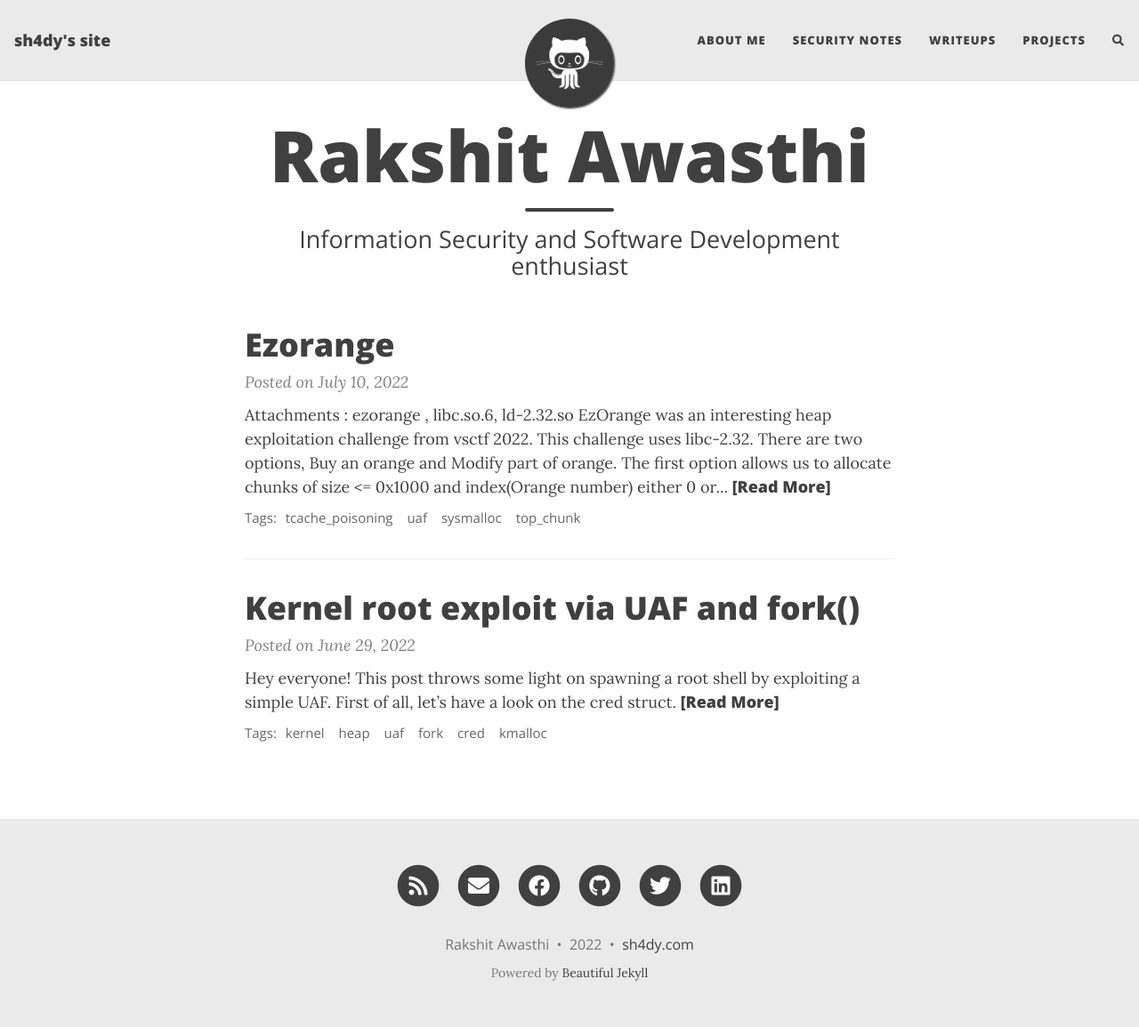
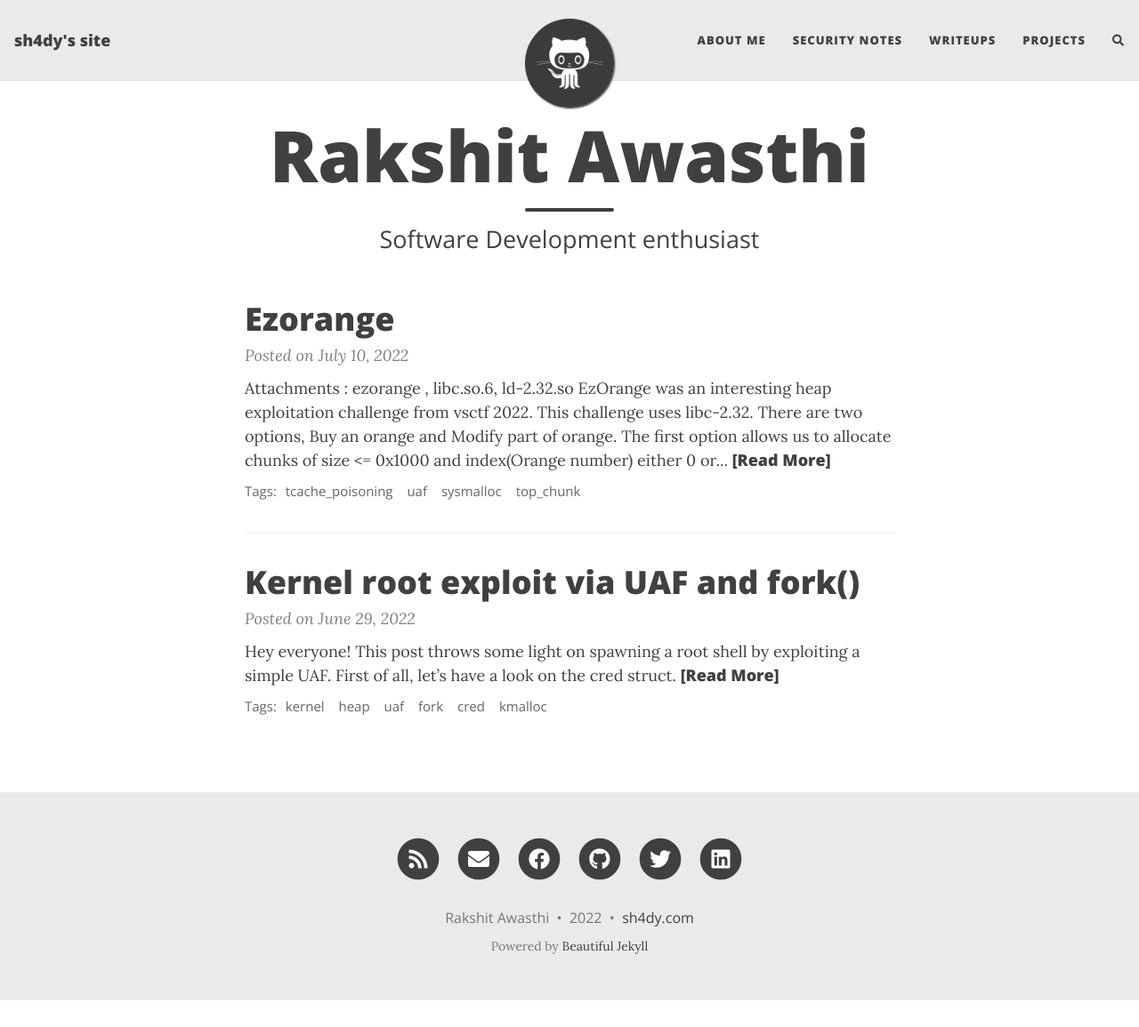
Before and after one commit to 0xSh4dy/archives_sh4dy.com, a Jekyll site: the page built from index.html, in a window 1280 px wide and 1155 px high. Shown: the whole window at 89% size. Built offline with Jekyll 4.4.1, drawn with Linux system fonts in a browser that asks for light colours; nearby versions of some CDN libraries; the list of posts is cut into pages by our own code; comment, search, counter and statistics services are not loaded.

Commit message:
Update index.html

```diff
--- a/index.html
+++ b/index.html
@@ -1,5 +1,5 @@
 ---
 layout: home
 title: Rakshit Awasthi
-subtitle: Information Security and Software Development enthusiast
+subtitle: Software Development enthusiast
 ---
```
